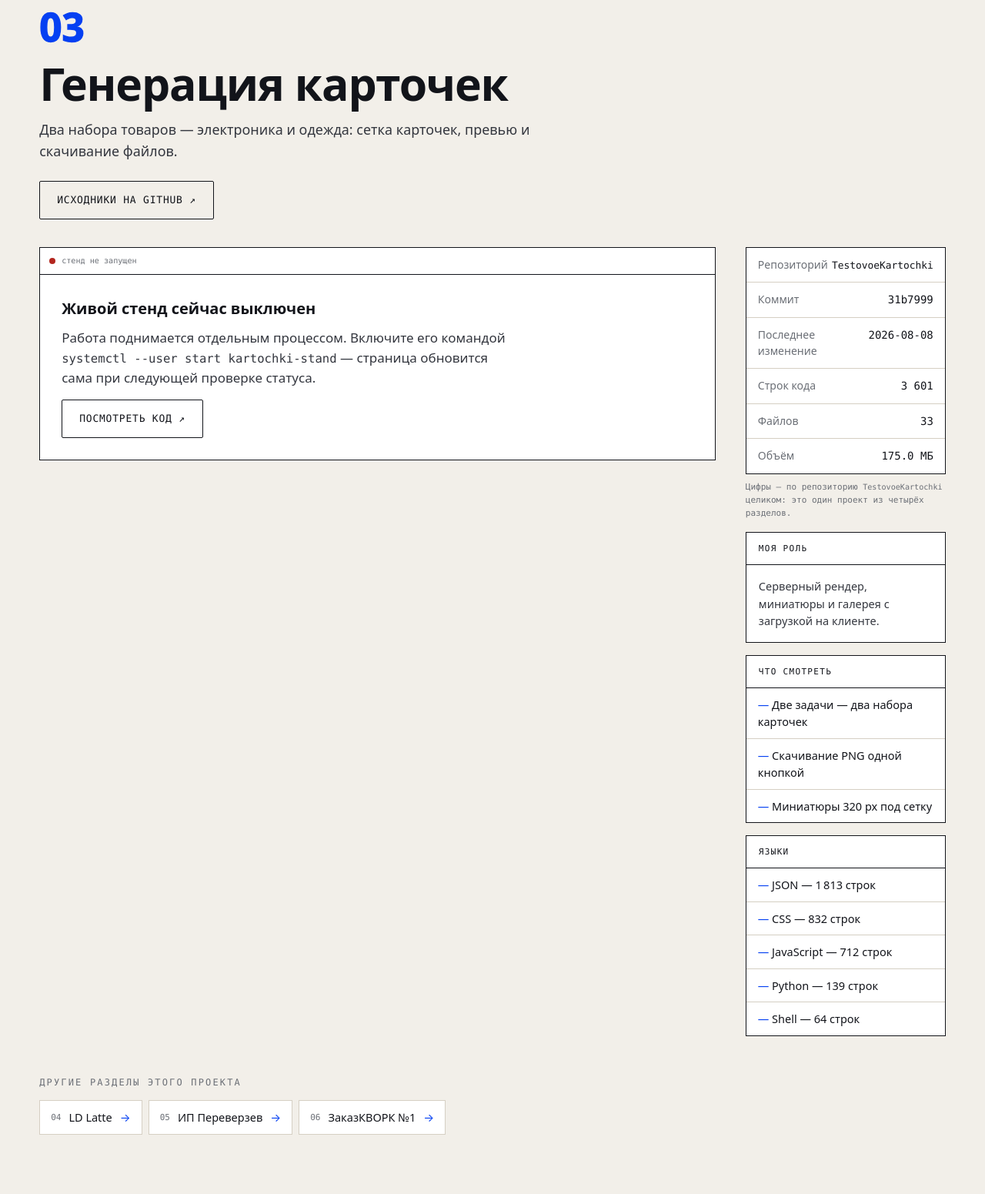
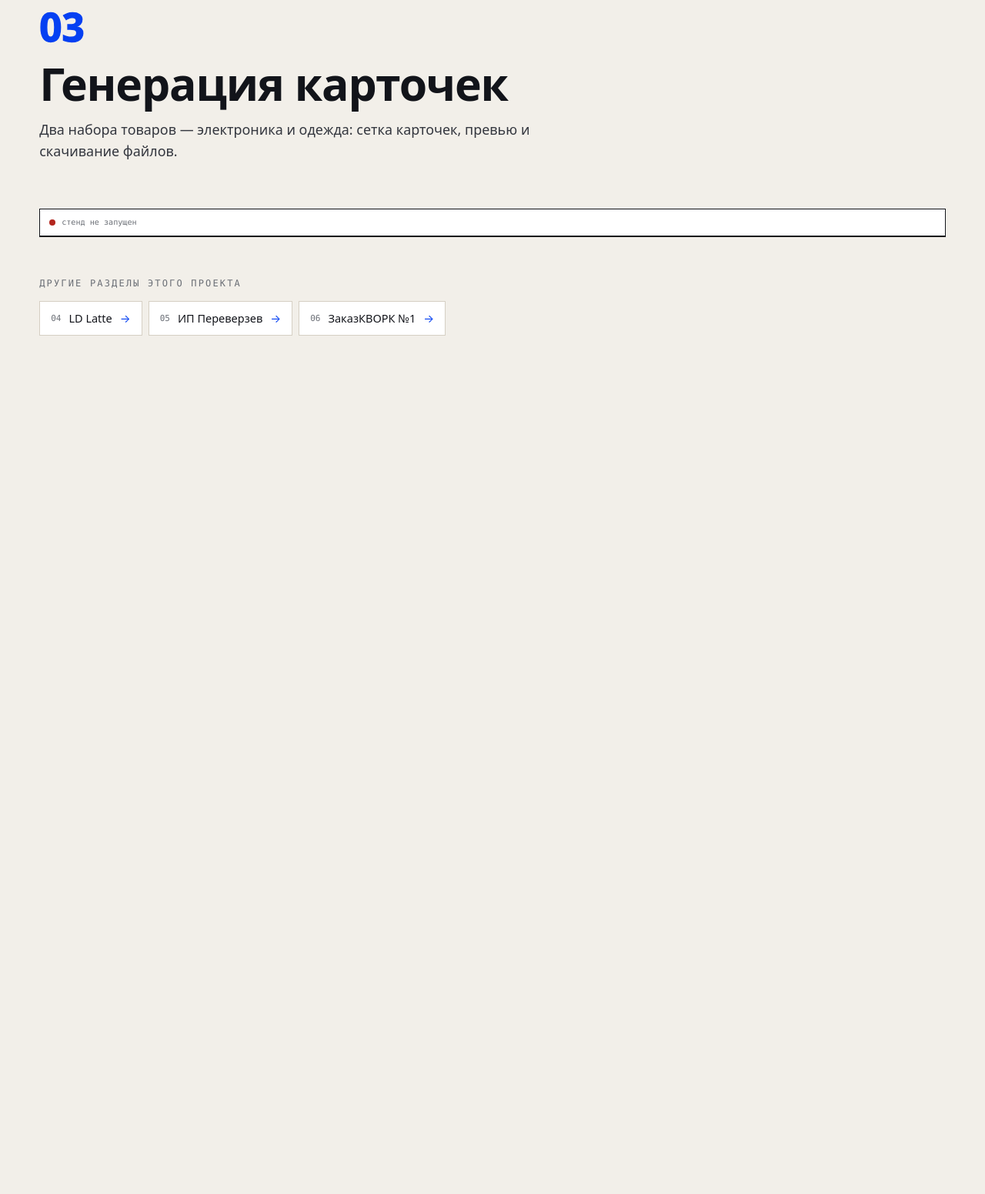
Before and after one commit to DaniilDevyatkin/saitpfdev, a FastAPI app: page /project/gen in a window 1280 px wide. Shown: the part 164-1715 px from the top of the page at 77% size. After the commit the page ends 600 px from the top, so only its background shows below. Run offline with FastAPI, Linux system fonts and the light colour scheme; data that the repository does not hold is empty.

Commit message:
Страницы работ без сайдбара, кнопок и подсказок; чистка CSS

```diff
--- a/studio/static/style.css
+++ b/studio/static/style.css
@@ -128,29 +128,6 @@ button { font: inherit; color: inherit; }
 /* Ячейка строки реестра не должна раздуваться длинным названием */
 .row__main { min-width: 0; }
 
-/* ── Кнопки (страница проекта) ──────────────────────────────────── */
-
-.btn {
-  display: inline-flex;
-  align-items: center;
-  gap: 10px;
-  padding: 14px 22px;
-  border: 1px solid var(--ink);
-  border-radius: 2px;
-  background: var(--ink);
-  color: var(--paper);
-  font-family: var(--font-mono);
-  font-size: 13px;
-  letter-spacing: .06em;
-  text-transform: uppercase;
-  cursor: pointer;
-  transition: transform .12s var(--ease), background .18s var(--ease), color .18s var(--ease);
-}
-.btn:hover { background: var(--accent); border-color: var(--accent); }
-.btn:active { transform: translateY(1px); }
-.btn--ghost { background: transparent; color: var(--ink); }
-.btn--ghost:hover { background: var(--ink); color: var(--paper); border-color: var(--ink); }
-
 /* ── Список проектов ────────────────────────────────────────────── */
 
 .list { padding-block: clamp(28px, 5vw, 64px) clamp(48px, 8vw, 120px); }
@@ -270,11 +247,6 @@ button { font: inherit; color: inherit; }
 .phead__brief { font-size: clamp(16px, 1.4vw, 19px); color: var(--ink-soft); max-width: 70ch; margin: 0 0 24px; }
 .phead__actions { display: flex; flex-wrap: wrap; gap: 10px; }
 
-.grid2 {
-  display: grid; grid-template-columns: minmax(0, 1.6fr) minmax(260px, .4fr);
-  gap: clamp(20px, 3vw, 40px); align-items: start;
-}
-@media (max-width: 1000px) { .grid2 { grid-template-columns: 1fr; } }
 
 .frame { border: 1px solid var(--ink); background: #fff; overflow: hidden; }
 .frame__bar {
@@ -287,27 +259,8 @@ button { font: inherit; color: inherit; }
 .frame__fallback h3 { font-family: var(--font-display); font-weight: 600; margin: 0 0 10px; font-size: 20px; }
 .frame__fallback p { color: var(--ink-soft); margin: 0 0 14px; max-width: 60ch; }
 
-.facts { border: 1px solid var(--ink); background: #fff; }
-.facts__row {
-  display: flex; justify-content: space-between; gap: 12px; align-items: baseline;
-  padding: 11px 15px; border-top: 1px solid var(--rule); font-size: 14px;
-}
-.facts__row:first-child { border-top: 0; }
-.facts__row b { font-family: var(--font-mono); font-weight: 500; font-variant-numeric: tabular-nums; white-space: nowrap; }
-.facts__row span { color: var(--muted); min-width: 0; }
 
-.panel { border: 1px solid var(--ink); background: #fff; }
-.panel__head {
-  display: flex; justify-content: space-between; align-items: baseline;
-  padding: 12px 16px; border-bottom: 1px solid var(--ink);
-  font-family: var(--font-mono); font-size: 11px; letter-spacing: .12em; text-transform: uppercase;
-}
-.panel__body { padding: 16px; }
 
-.ul { margin: 0; padding: 0; list-style: none; }
-.ul li { padding: 10px 15px; border-top: 1px solid var(--rule); font-size: 14.5px; }
-.ul li:first-child { border-top: 0; }
-.ul li::before { content: "— "; color: var(--accent); }
 
 .back {
   display: inline-flex; align-items: center; gap: 8px;
@@ -333,7 +286,6 @@ button { font: inherit; color: inherit; }
 .siblings__item:hover { border-color: var(--ink); transform: translateY(-1px); }
 .siblings__arrow { color: var(--accent); }
 
-.hint-line { font-family: var(--font-mono); font-size: 11px; color: var(--muted); }
 code, kbd, .mono { font-family: var(--font-mono); font-size: .92em; }
 
 /* ── Появление ──────────────────────────────────────────────────── */
--- a/studio/templates/project.html
+++ b/studio/templates/project.html
@@ -12,18 +12,11 @@
       </div>
       <h1>{{ p.name }}</h1>
       <p class="phead__brief">{{ p.brief }}</p>
-      <div class="phead__actions">
-        {% if p.online %}
-        <a class="btn" href="{{ open_url }}" target="_blank" rel="noopener">Открыть {{ 'стенд' if p.stand else 'страницу' }} ↗</a>
-        {% endif %}
-        <a class="btn btn--ghost" href="{{ p.github }}" target="_blank" rel="noopener">Исходники на GitHub ↗</a>
-      </div>
     </div>
   </section>
 
   <section class="section" style="padding-top:0">
-    <div class="wrap grid2">
-      <div>
+    <div class="wrap">
       {% if p.online %}
       <div class="frame">
         <div class="frame__bar">
@@ -33,61 +26,11 @@
         <iframe src="{{ open_url }}" title="{{ p.name }}" loading="lazy"
                 referrerpolicy="no-referrer-when-downgrade"></iframe>
       </div>
-        <p class="hint-line" style="margin-top:10px">
-          Работа открыта внутри витрины. Если браузер блокирует встраивание — нажмите
-          «Открыть {{ 'стенд' if p.stand else 'страницу' }}»: адрес откроется отдельной вкладкой.
-        </p>
       {% else %}
       <div class="frame">
         <div class="frame__bar"><span style="background:var(--bad)"></span><span class="mono">стенд не запущен</span></div>
-          <div class="frame__fallback">
-            <h3>Живой стенд сейчас выключен</h3>
-            <p>Работа поднимается отдельным процессом. Включите его командой
-               <span class="mono">systemctl --user start {{ unit }}</span> — страница обновится
-               сама при следующей проверке статуса.</p>
-            <a class="btn btn--ghost" href="{{ p.github }}" target="_blank" rel="noopener">Посмотреть код ↗</a>
-          </div>
       </div>
       {% endif %}
-      </div>
-
-      <aside>
-        <div class="facts">
-          <div class="facts__row"><span>Репозиторий</span><b class="mono">{{ p.repo }}</b></div>
-          <div class="facts__row"><span>Коммит</span><b>{{ p.commit }}</b></div>
-          <div class="facts__row"><span>Последнее изменение</span><b>{{ p.last_commit }}</b></div>
-          <div class="facts__row"><span>Строк кода</span><b>{{ p.loc|sp }}</b></div>
-          <div class="facts__row"><span>Файлов</span><b>{{ p.files|sp }}</b></div>
-          <div class="facts__row"><span>Объём</span><b>{{ p.mb }} МБ</b></div>
-        </div>
-        {% if p.parent %}
-        <p class="hint-line" style="margin-top:8px">
-          Цифры — по репозиторию <span class="mono">{{ p.repo }}</span> целиком: это один
-          проект из четырёх разделов.
-        </p>
-        {% endif %}
-
-        <div class="panel" style="margin-top:16px">
-          <div class="panel__head"><span>Моя роль</span></div>
-          <div class="panel__body" style="font-size:14.5px; color:var(--ink-soft)">{{ p.role }}</div>
-        </div>
-
-        <div class="panel" style="margin-top:16px">
-          <div class="panel__head"><span>Что смотреть</span></div>
-          <ul class="ul">
-            {% for h in p.highlights %}<li>{{ h }}</li>{% endfor %}
-          </ul>
-        </div>
-
-        <div class="panel" style="margin-top:16px">
-          <div class="panel__head"><span>Языки</span></div>
-          <ul class="ul">
-            {% for lang, lines in p.languages.items() %}
-            <li>{{ lang }} — {{ lines|sp }} строк</li>
-            {% endfor %}
-          </ul>
-        </div>
-      </aside>
     </div>
   </section>
 
```
Also changed, not shown: docs/REPORT.md (+24 -0 lines), tests/test_platform.py (+13 -1 lines), 4 other files. Lines whose indentation alone changed are shown as unchanged.
